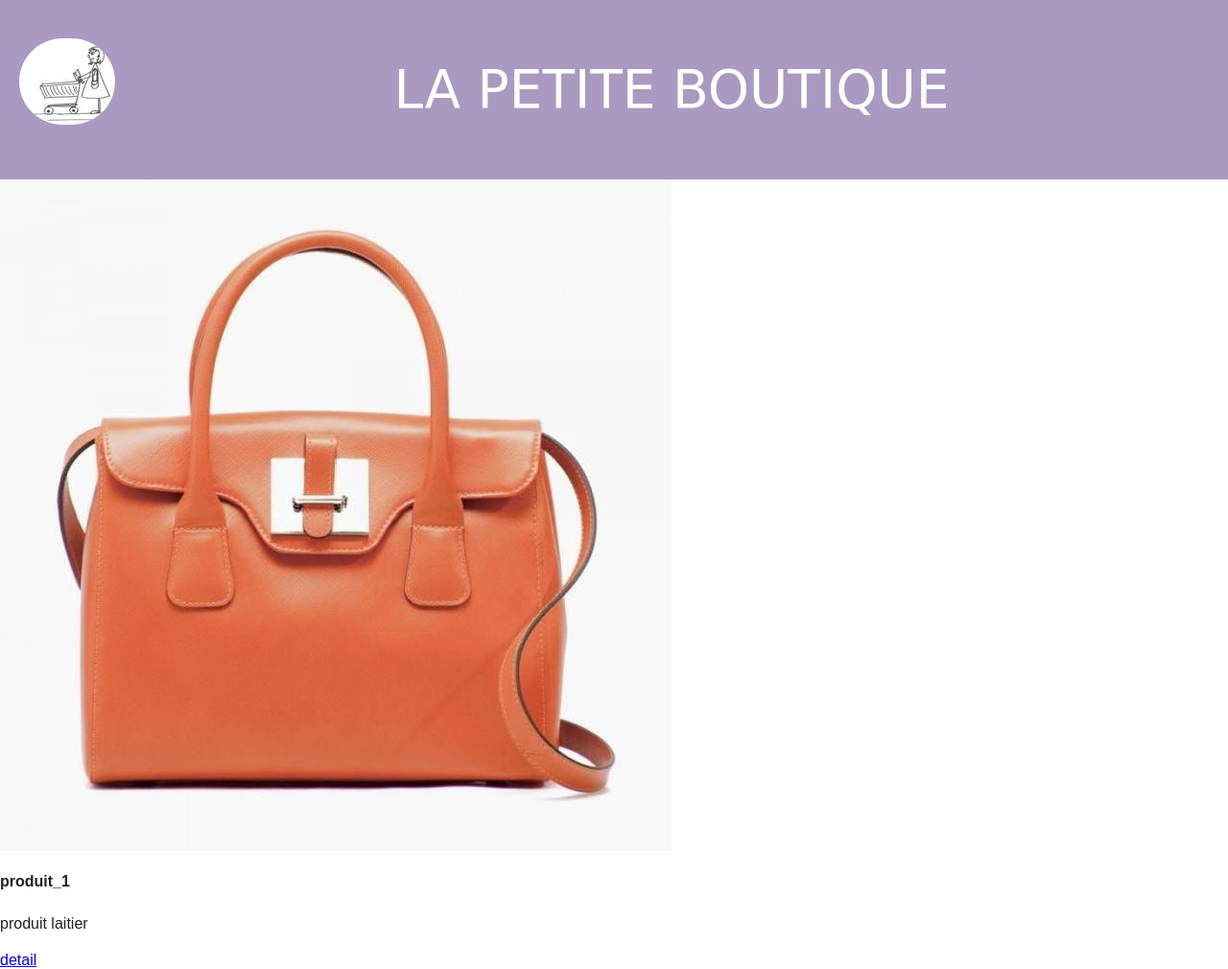
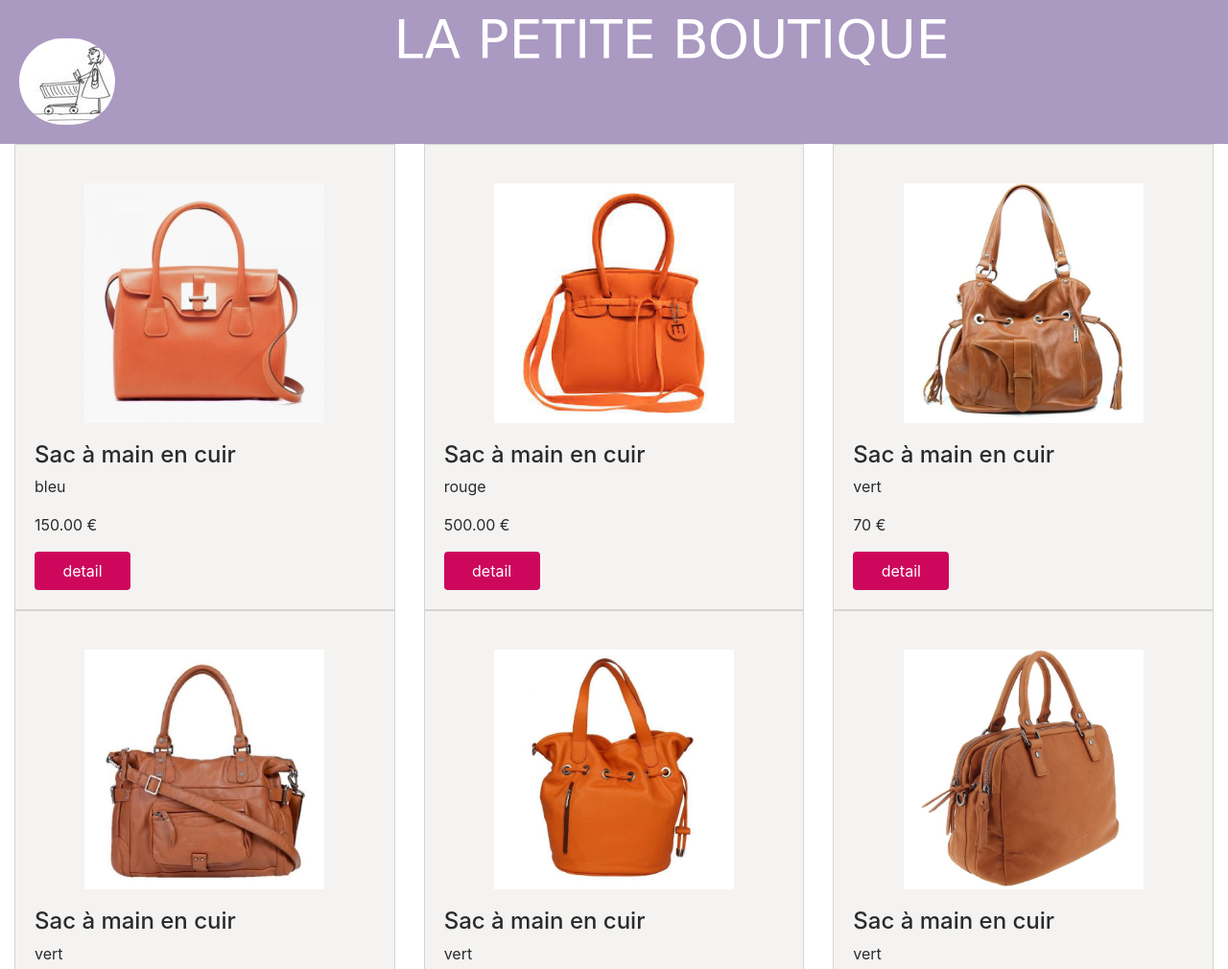
Before and after one commit to Simplon-Roubaix/sahbia_amelie, a PHP site: page / in a window 1280 px wide. Shown: the top 1010 px of the page at 96% size. Run offline with PHP 8.4, Linux system fonts and the light colour scheme; some web fonts are replaced.

Commit message:
add card of product

```diff
--- a/css/main.css
+++ b/css/main.css
@@ -138,9 +138,22 @@ border-radius:50px;
 width:100px;
 height:90px;
 
-
-
-
+}
+.card-img-top
+{
+    margin: auto;
+    margin-top: 40px;
+}
+.btn
+{
+    background-color: rgb(205,7,92);
+    border: 2px solid transparent;
+    width: 100px;
+}
+.card
+{
+    background-color: rgb(244,243,242);
+}
 
 
 
--- a/header.php
+++ b/header.php
@@ -14,6 +14,7 @@
 
 <!-- Google fonts header  -->
         <link rel="stylesheet" href="css/normalize.css">
+        <link rel="stylesheet" href="css/bootstrap.min.css">
         <link rel="stylesheet" href="css/main.css">
         <script src="js/vendor/modernizr-2.8.3.min.js"></script>
     </head>
--- a/index.php
+++ b/index.php
@@ -12,10 +12,11 @@
 
 				   <div class="card-group col-sm-12 col-md-6 col-lg-4">
 				     <div class="card">
-				         <img class="card-img-top" src= "<?php  echo $produit[$i]['image_src'];?>" alt="Card image cap">
+				         <img class="card-img-top center" src= "<?php  echo $produit[$i]['image_src'];?>" alt="Card image cap" height="250" width="250">
 				        <div class="card-block">
 				            <h4 class=\"card-title\"> <?php  echo $produit[$i]['Nom'];?></h4>
-				            <p class="card-text"><?php  echo $produit[$i]['Description'];?></p>
+				            <p class="card-text"><?php  echo $produit[$i]['Color'];?></p>
+				            <p class="card-text"><?php  echo $produit[$i]['Prix'];?></p>
 				             <a href="details.php?id=<?php echo $i; ?>" class="btn btn-primary">detail </a>
 				        </div>
 				     </div>
--- a/produit.php
+++ b/produit.php
@@ -1,43 +1,102 @@
 <?php
                   $produit = [['image_src'=>'img/sac1.jpg',
-                                		  'Nom' => 'produit_1',
+                                		  'Nom' => 'Sac à main en cuir',
 
                                 		  'Color' => 'bleu',
-                                 		  'Prix' => '6000',
-                                		  'Description' => 'produit laitier'],
+                                 		  'Prix' => '150.00 €',
+                                		  'Description' => 'Sac à main en cuir.
+                                                Anse réglable.
+                                                2 poignées.
+                                                2 poches devant.
+                                                Poche intérieure zippée.
+                                                Rivets décoratifs sur les côtés.
+                                                Renforts à la base.
+                                                Fermeture zippée.
 
-                                   ['image_src'=>'img/sac2.jpg',
-                                		  'Nom' => 'produit_2',
+                                                Coloris : camel
+                                                Matière : 100% cuir de vachette
+                                                Dimensions : 32 x 28 x 14 cm'],
+
+                                   ['image_src'=>'img/sac2.jpeg',
+                                		  'Nom' => 'Sac à main en cuir',
 
                                 		  'Color' => 'rouge',
-                                 		  'Prix' => '5000',
-                                		   'Description' => 'produit menagére'],
+                                 		  'Prix' => '500.00 €',
+                                		   'Description' => 'Sac à main en cuir grainé.
+                                        2 anses.
+                                        Logo métallique devant.
+                                        Brides à boucle décoratives sur les côtés.
+                                        3 compartiments intérieurs dont 1 zippé.
+                                        3 poches intérieures dont 1 zippée.
+                                        Poche zippée au dos.
+                                        Fermeture zippée.
+
+                                        Coloris : cognac
+                                        Matière : 100% cuir
+                                        Matière doublure : toile
+                                        Dimensions : 33 x 26 x 13 cm'],
                                     ['image_src'=>'img/sac3.jpg',
-                                	 'Nom' => 'produit_3',
+                                	 'Nom' => 'Sac à main en cuir',
 
                                 	  'Color' => 'vert',
-                                 	 'Prix' => '7000',
-                                    'Description' => 'prduit_beaute'],
+                                 	 'Prix' => '70 €',
+                                    'Description' => 'Sac à main en cuir grainé.
+                                        Anse.
+                                        Logo métallique et pompons devant.
+                                        Bride à boucle et rivets décoratifs sur les côtés.
+                                        3 compartiments intérieurs dont 1 zippé.
+                                        3 poches intérieures dont 1 zippée.
+                                        Poche zippée au dos.
+                                        Fermeture zippée et par rabat.
+
+                                        Coloris : cognac
+                                        Matière : 100% cuir
+                                        Matière doublure : toile
+                                        Dimensions : 36 x 25 x 13 cm'],
 
                                     ['image_src'=>'img/sac4.jpg',
-                                	 'Nom' => 'produit_6',
+                                	 'Nom' => 'Sac à main en cuir',
 
                                 	  'Color' => 'vert',
-                                 	 'Prix' => '7000',
+                                 	 'Prix' => '80 €',
                                     'Description' => 'prduit_beaute'],
                                     ['image_src'=>'img/sac5.jpg',
-                                	 'Nom' => 'produit_4',
+                                	 'Nom' => 'Sac à main en cuir',
 
                                 	  'Color' => 'vert',
-                                 	 'Prix' => '7000',
-                                    'Description' => 'prduit_beaute'],
+                                 	 'Prix' => '120 €',
+                                    'Description' => 'Sac à main en cuir grainé.
+                                    Anse.
+                                    Logo métallique et pompons devant.
+                                    Bride à boucle et rivets décoratifs sur les côtés.
+                                    3 compartiments intérieurs dont 1 zippé.
+                                    3 poches intérieures dont 1 zippée.
+                                    Poche zippée au dos.
+                                    Fermeture zippée et par rabat.
+
+                                    Coloris : cognac
+                                    Matière : 100% cuir
+                                    Matière doublure : toile
+                                    Dimensions : 36 x 25 x 13 cm'],
 
                                     ['image_src'=>'img/sac6.jpg',
-                                	 'Nom' => 'produit_5',
+                                	 'Nom' => 'Sac à main en cuir',
 
                                 	  'Color' => 'vert',
-                                 	 'Prix' => '7000',
-                                    'Description' => 'prduit_beaute']
+                                 	 'Prix' => '60 €',
+                                    'Description' => 'Sac à main en cuir grainé.
+                                    Anse.
+                                    Logo métallique et pompons devant.
+                                    Bride à boucle et rivets décoratifs sur les côtés.
+                                    3 compartiments intérieurs dont 1 zippé.
+                                    3 poches intérieures dont 1 zippée.
+                                    Poche zippée au dos.
+                                    Fermeture zippée et par rabat.
+
+                                    Coloris : cognac
+                                    Matière : 100% cuir
+                                    Matière doublure : toile
+                                    Dimensions : 36 x 25 x 13 cm']
 
                                 ];
  ?>
```
Also changed, not shown: details.php (added).
